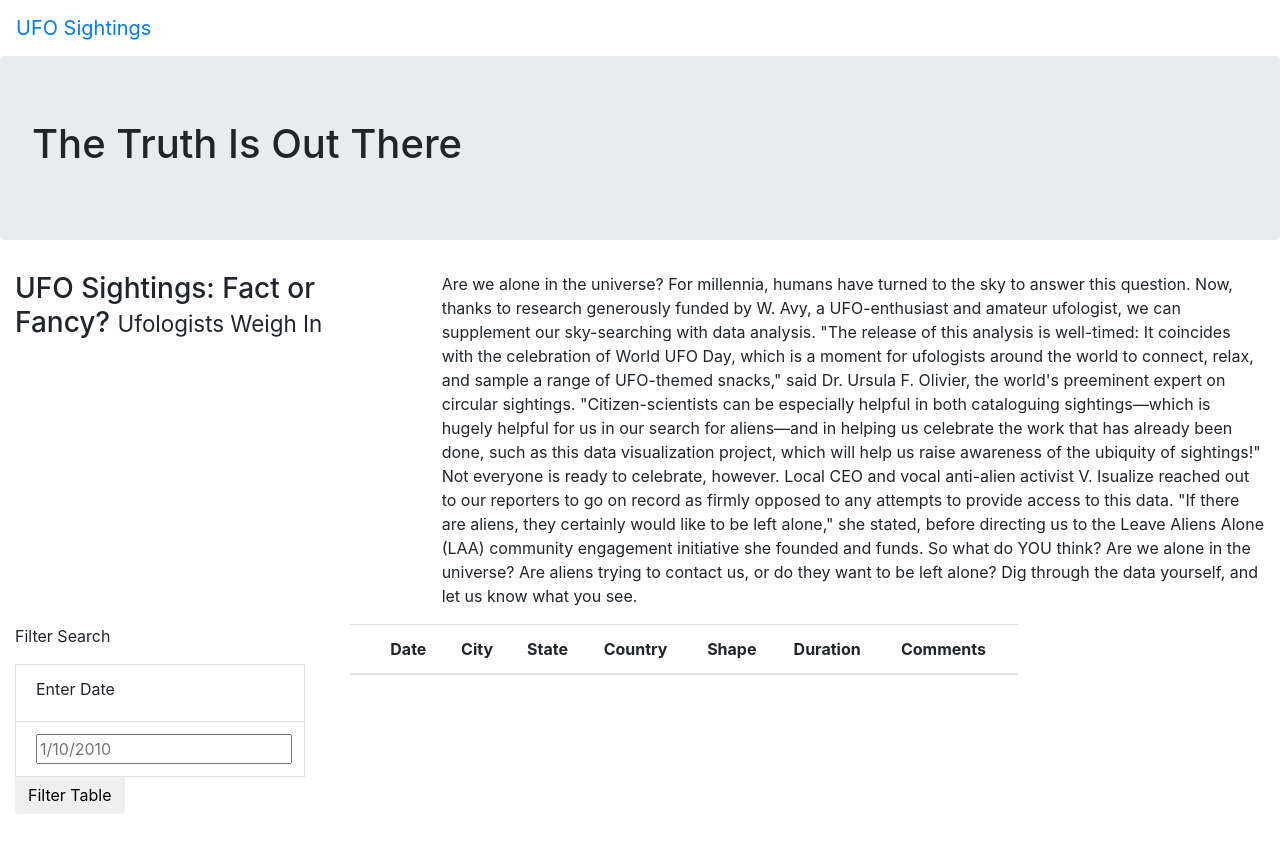
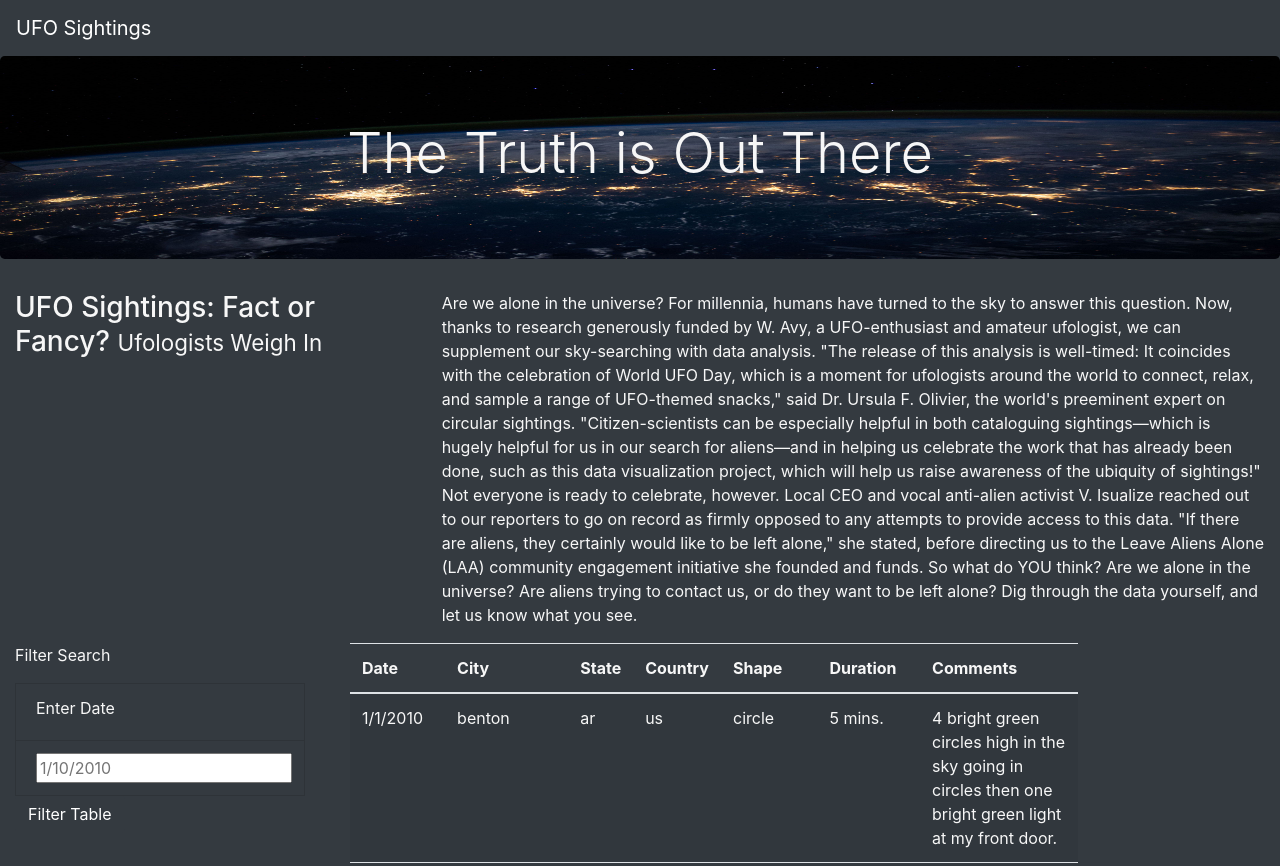
Before and after one commit to Peteresis/UFOs, a plain HTML site: page index.html in a window 1280 px wide. Shown: the top 866 px of the page. Before the commit the page ends 814 px from the top, so only its background shows below. Drawn offline with nearby package versions, Linux system fonts and the light colour scheme.

Commit message:
2022-04-23 18:29

```diff
--- a/index.html
+++ b/index.html
@@ -11,14 +11,14 @@
     <link rel="stylesheet" href="static/css/style.css">
 </head>
 
-<body>
+<body class="bg-dark">
     <div class="wrapper">
-        <nav class="navbar navbar-expand-lg">
+        <nav class="navbar navbar-dark bg-dark navbar-expand-lg">
             <a class="navbar-brand" href="index.html">UFO Sightings</a>
         </nav>
     </div>
     <div class="jumbotron">
-        <h1>The Truth Is Out There</h1>
+        <h1 class="display-4">The Truth is Out There</h1>
     </div>
     <div class="container-fluid">
         <div class="row">
@@ -51,15 +51,15 @@
     <div class="container-fluid">
         <div class="row">
             <div class="col-md-3">
-                <form>
+                <form class="bg-dark">
                     <p>Filter Search</p>
-                    <li class="list-group-item">
+                    <li class="list-group-item bg-dark">
                         <label for="date">Enter Date</label>
                     </li>
-                    <li class="list-group-item">
+                    <li class="list-group-item bg-dark">
                         <input type="text" placeholder="1/10/2010" id="datetime" />
                     </li>
-                    <button id="filter-btn" type="button" class="btn btn-default">Filter Table</button>
+                    <button id="filter-btn" type="button" class="btn btn-dark">Filter Table</button>
                 </form>
             </div>
             <div class="col-md-9">
@@ -67,7 +67,6 @@
                     <table class="table table-striped">
                         <thead>
                             <tr>
-                                <th>
                                 <th>Date</th>
                                 <th>City</th>
                                 <th>State</th>
@@ -75,7 +74,6 @@
                                 <th>Shape</th>
                                 <th>Duration</th>
                                 <th>Comments</th>
-                                </th>
                             </tr>
                         </thead>
                         <tbody></tbody>
@@ -84,6 +82,9 @@
             </div>
         </div>
     </div>
+    <script src="https://cdnjs.cloudflare.com/ajax/libs/d3/4.11.0/d3.js"></script>
+    <script src="static/js/data.js"></script>
+    <script src="static/js/app.js"></script>
 </body>
 
 </html>
--- a/static/css/style.css
+++ b/static/css/style.css
@@ -0,0 +1,10 @@
+body {
+
+    color: #f7f7f7;
+}
+
+.jumbotron {
+    background-image: url("../images/nasa.jpg");
+    background-size: 100% 100%;
+    text-align: center;
+}
```
Also changed, not shown: static/images/nasa.jpg (added), static/js/app.js (indentation only).
